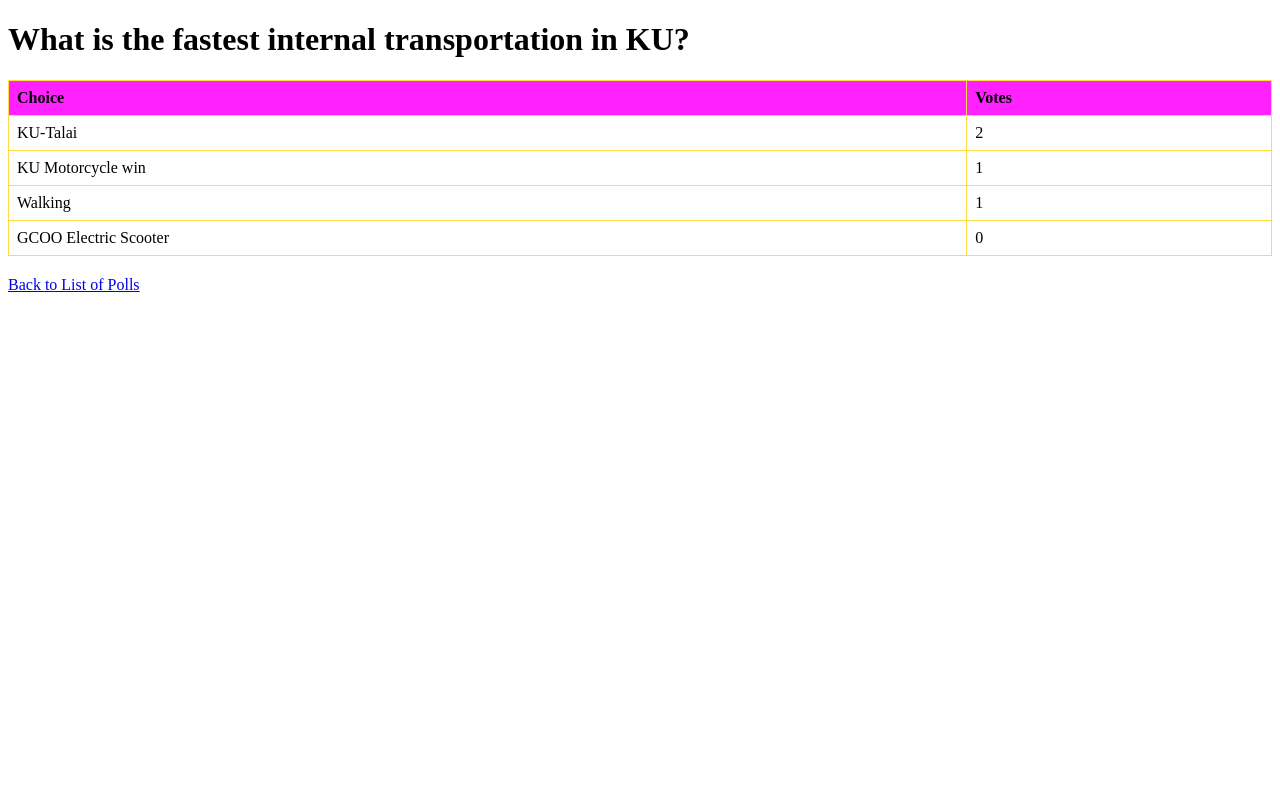
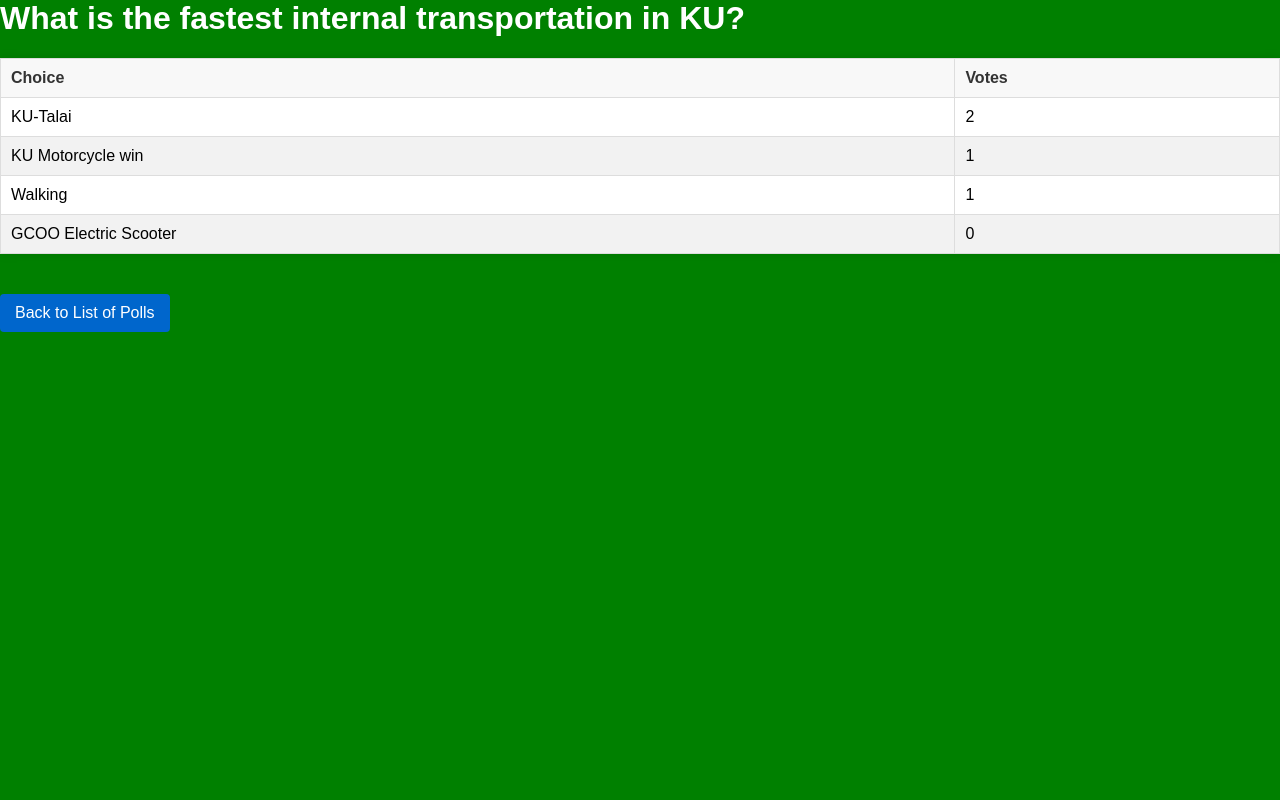
Before and after one commit to Thanawas-Sirilertsathit/ku-polls, a Django app: template polls/templates/polls/results.html in a window 1280 px wide. Run offline with Django 5.2, Linux system fonts and the light colour scheme; the template is opened without the code that fills it: values that come from a table or form of the project are taken from there, others are empty; data comes from the database, SQL or seed files in the repository; parts of the project's set-up code (start-up, migrations or seed data) failed here and were passed over.

Commit message:
Apply style to result, question and main pages
- apply styles
minor fixes
- set the debug to False for sample.env

```diff
--- a/polls/static/polls/style.css
+++ b/polls/static/polls/style.css
@@ -1,6 +1,66 @@
-li a {
-    color: rgb(255, 0, 234);
+/* polls/static/polls/style.css */
+
+body {
+    font-family: 'Arial', sans-serif;
+    margin: 0;
+    padding: 0;
+    background-color: green;
 }
-body {
-    background: rgb(121, 15, 80);
+
+header {
+    background-color: rgb(37, 56, 8);
+    color: white;
+    padding: 10px 0;
+    text-align: center;
 }
+
+header nav a {
+    color: limegreen;
+    text-decoration: none;
+    margin: 0 15px;
+}
+
+main {
+    padding: 20px;
+    max-width: 800px;
+    margin: 20px auto;
+    background-color: yellowgreen;
+    border-radius: 8px;
+    box-shadow: 0 0 10px rgba(0, 0, 0, 0.1);
+}
+
+h1, h2 {
+    color: white;
+}
+
+.poll-list {
+    list-style-type: none;
+    padding: 0;
+}
+
+.poll-list li {
+    padding: 10px;
+    margin-bottom: 10px;
+    background-color: #707070;
+    border: 1px solid #ddd;
+    border-radius: 4px;
+}
+
+.poll-list a {
+    color: yellow;
+    text-decoration: none;
+}
+
+.poll-list a:hover {
+    text-decoration: underline;
+}
+
+footer {
+    text-align: center;
+    padding: 10px;
+    background-color: #333;
+    color: white;
+    position: fixed;
+    width: 100%;
+    bottom: 0;
+}
--- a/polls/templates/polls/results.html
+++ b/polls/templates/polls/results.html
@@ -1,22 +1,41 @@
-<!DOCTYPE html>
-<html>
+
 <head>
+    <meta charset="UTF-8">
+    <meta name="viewport" content="width=device-width, initial-scale=1.0">
     <title>Poll Results</title>
+    {% load static %}
+    <link rel="stylesheet" href="{% static 'polls/style.css' %}">
     <style>
-        table {
+        .results-table {
             width: 100%;
             border-collapse: collapse;
+            margin: 20px 0;
+            background-color: #fff;
+            box-shadow: 0 0 10px rgba(0, 0, 0, 0.1);
         }
-        th, td {
-            border: 1px solid #fd4;
-            padding: 8px;
+        .results-table th, .results-table td {
+            border: 1px solid #ddd;
+            padding: 10px;
             text-align: left; /* Aligns text to the left */
         }
-        th {
-            background-color: #f2f;
+        .results-table th {
+            background-color: #f8f8f8;
+            color: #333;
         }
-        .results-table {
-            margin: 20px 0;
+        .results-table tr:nth-child(even) {
+            background-color: #f2f2f2;
+        }
+        .back-link {
+            display: inline-block;
+            margin-top: 20px;
+            padding: 10px 15px;
+            background-color: #0066cc;
+            color: white;
+            text-decoration: none;
+            border-radius: 4px;
+        }
+        .back-link:hover {
+            background-color: #0052a3;
         }
     </style>
 </head>
@@ -42,6 +61,6 @@
             {% endfor %}
         </tbody>
     </table>
-    <a href="{% url 'polls:index' %}">Back to List of Polls</a>
+
+    <a href="{% url 'polls:index' %}" class="back-link">Back to List of Polls</a>
 </body>
-</html>
```
Also changed, not shown: polls/templates/polls/index.html (+17 -1 lines), polls/templates/polls/question_detail.html (+26 -4 lines), 1 other file.
